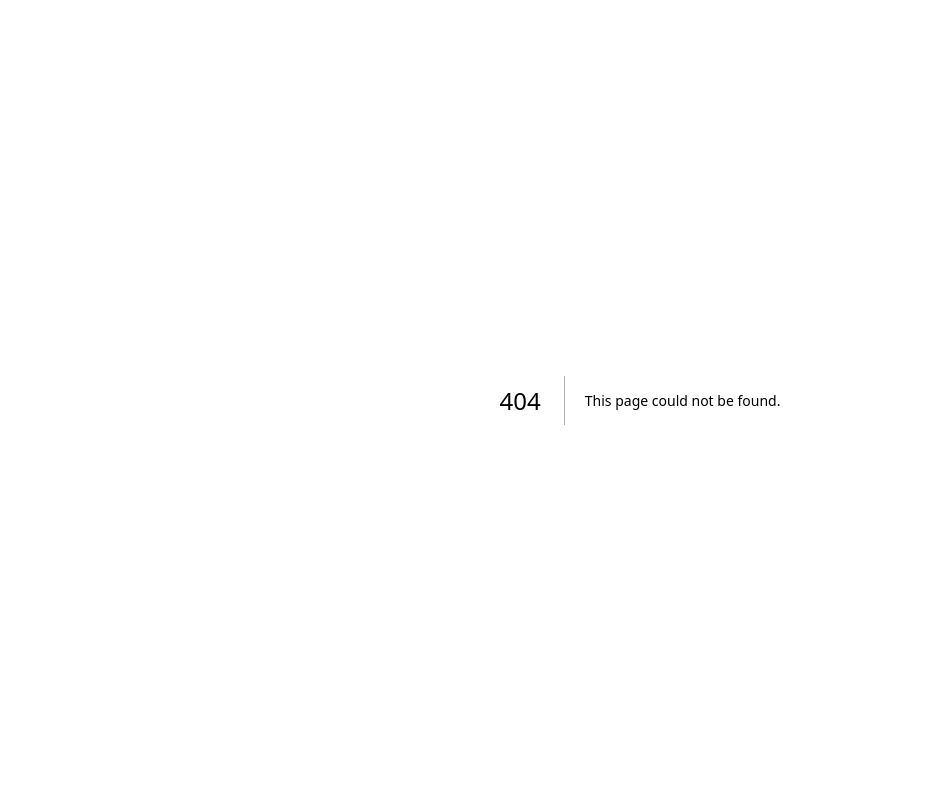
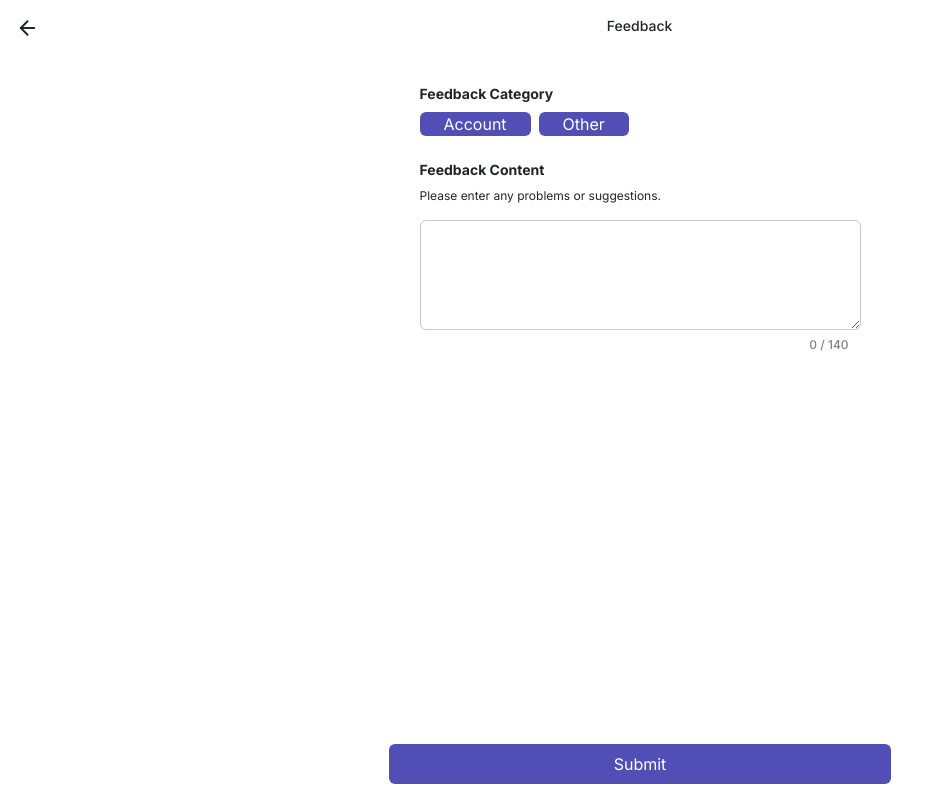
Before and after one commit to worthy-sg/worthy-app, a Next.js app: page /feedback in a window 1280 px wide. Before the commit this address had no page. Shown: the whole page, without its empty margins (0-935 px from the left). Built offline with nearby package versions, Linux system fonts and the light colour scheme.

Commit message:
Feedback page
the image may not work but it will be fixed

```diff
--- /dev/null
+++ b/src/app/feedback/feedbackPage.css
@@ -0,0 +1,22 @@
+h5 {
+    font-size: 12px;
+    color: gray;
+}
+
+h1 {
+    font-size: 14px;
+    font-weight: bold;
+    letter-spacing: 0px;
+    line-height: 20px;
+}
+
+p {
+    font-size: 12px;
+    letter-spacing: 2.5;
+    line-height: 16px;
+}
+
+button {
+    background-color: #514FB5;
+    color: white;
+}
--- /dev/null
+++ b/src/app/feedback/page.js
@@ -0,0 +1,67 @@
+'use client'
+
+import 'bootstrap/dist/css/bootstrap.css';
+import { Container, Row, Col } from 'react-bootstrap';
+import { ArrowLeft } from 'react-feather';
+import { useState } from 'react';
+import './feedbackPage.css'
+
+export default function FeedbackPage() {
+    const [textValue, setTextValue] = useState('');
+
+    const handleTextareaChange = (event) => {
+        const value = event.target.value;
+        setTextValue(value);
+    };
+
+    return (
+        <>
+            <Row className='p-3 sticky-top bg-white w-auto'>
+                <Col xs='12' lg='12' className='d-flex'>
+                    <ArrowLeft />
+                    <h1 className='w-100 text-center me-4 fw-medium'>Feedback</h1>
+                </Col>
+            </Row>
+
+            <Container>
+                <Row className='mt-4 mx-auto d-flex justify-content-center'>
+                    <Col xs='12' lg='5'>
+                        <h1>Feedback Category</h1>
+                        <div className='mx-auto'>
+                            <button className='rounded px-4'>
+                                Account
+                            </button>
+
+                            <button className='rounded ms-2 px-4'>
+                                Other
+                            </button>
+                        </div>
+                    </Col>
+                </Row>
+
+                <Row id='DescriptionContainer' className='mt-4 mx-auto d-flex justify-content-center'>
+                    <Col xs='12' lg='5'>
+                        <h1>Feedback Content</h1>
+                        <p>Please enter any problems or suggestions.</p>
+                        <Row className='mx-auto'>
+                            <textarea
+                                value={textValue}
+                                onChange={handleTextareaChange}
+                                rows={4}
+                                className='form-control border-secondary-subtle'
+                                maxLength={140}
+                            />
+                            <h5 className='my-2 text-end'>{textValue.length} / 140</h5>
+                        </Row>
+                    </Col>
+                </Row>
+            </Container>
+
+            <Row className='pb-3 pt-4 px-2 mx-auto fixed-bottom d-flex justify-content-center'>
+                <Col xs='12' lg='5'>
+                    <button className='w-100 p-2 rounded'>Submit</button>
+                </Col>
+            </Row>
+        </>
+    )
+}
```
Also changed, not shown: src/app/feedback/slippers.jpg (added).
